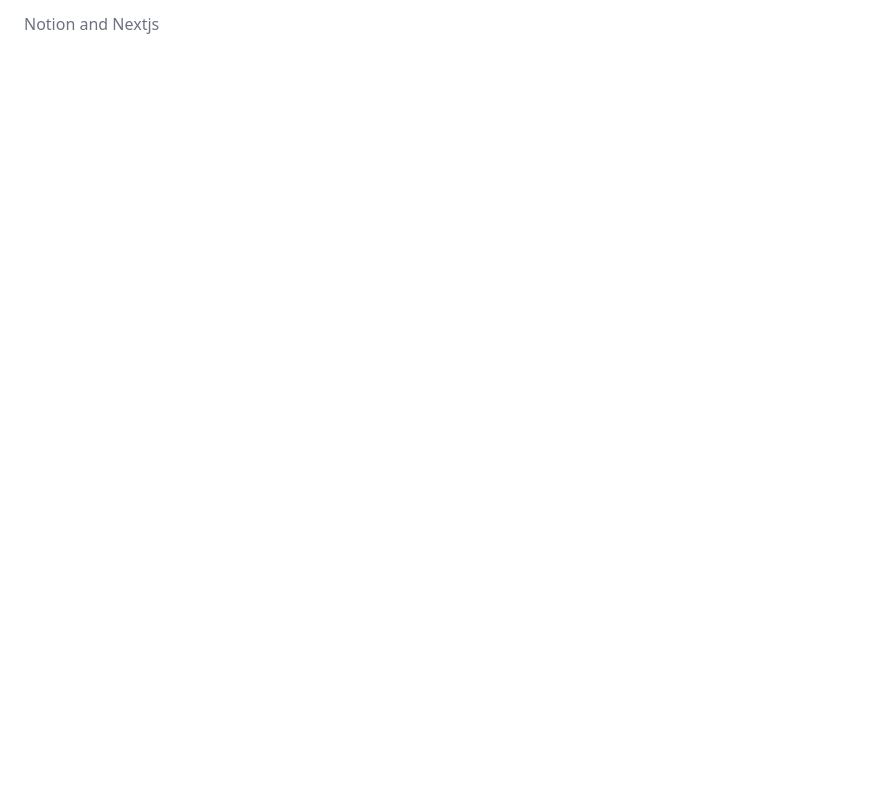
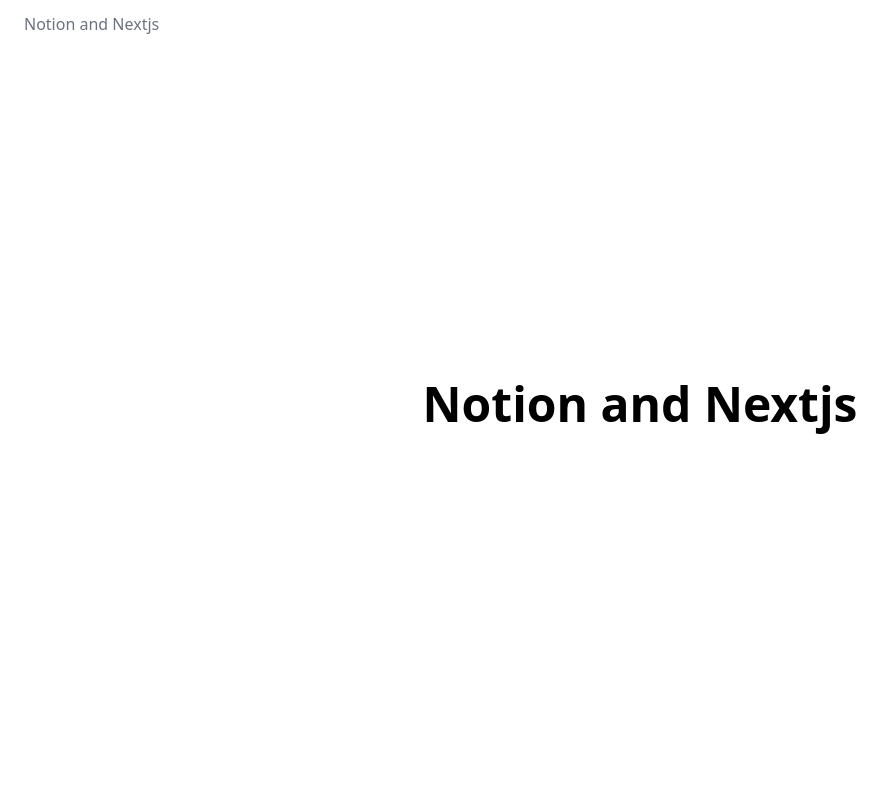
Before and after one commit to take917/notion_next.js, a Next.js app: page / in a window 1280 px wide. Shown: the top 800 px of the page, without its empty margins (0-894 px from the left). Built offline with nearby package versions, Linux system fonts and the light colour scheme.

Commit message:
🎨 make index page props

```diff
--- a/components/Layout.tsx
+++ b/components/Layout.tsx
@@ -1,14 +1,17 @@
 import Link from "next/link";
-import React from "react";
+import React, { FC, ReactNode } from "react";
+import { LayoutProps } from "../types/types";
 import Footer from "./Footer";
 import Navbar from "./Navbar";
 
-const Layout = () => {
+const Layout: FC<LayoutProps> = ({ children }) => {
   return (
-    <div>
-      <Navbar />
-      <main></main>
-      <Footer />
+    <div className="relative overflow-hidden">
+      <div className="flex flex-col items-center max-w-2xl w-full mx-auto">
+        <Navbar />
+        <main className="w-full pb-12 px-4">{children}</main>
+        <Footer />
+      </div>
     </div>
   );
 };
--- a/pages/index.tsx
+++ b/pages/index.tsx
@@ -3,9 +3,17 @@
 import Image from "next/image";
 import Link from "next/link";
 import Layout from "../components/Layout";
+import { siteConfig } from "../site.config";
 
 const Home: NextPage = () => {
-  return <Layout />;
+  return (
+    <Layout>
+      <div className="pt-12">
+        <h1 className="text-5xl mb-8">{siteConfig.title}</h1>
+        <div className="grid md:gap-6 mt-10 md:grid-cols-2 w-full my-12"></div>
+      </div>
+    </Layout>
+  );
 };
 
 export default Home;
--- /dev/null
+++ b/types/types.ts
@@ -0,0 +1,5 @@
+import { ReactNode } from "react";
+
+export type LayoutProps = {
+  children: ReactNode;
+};
```
